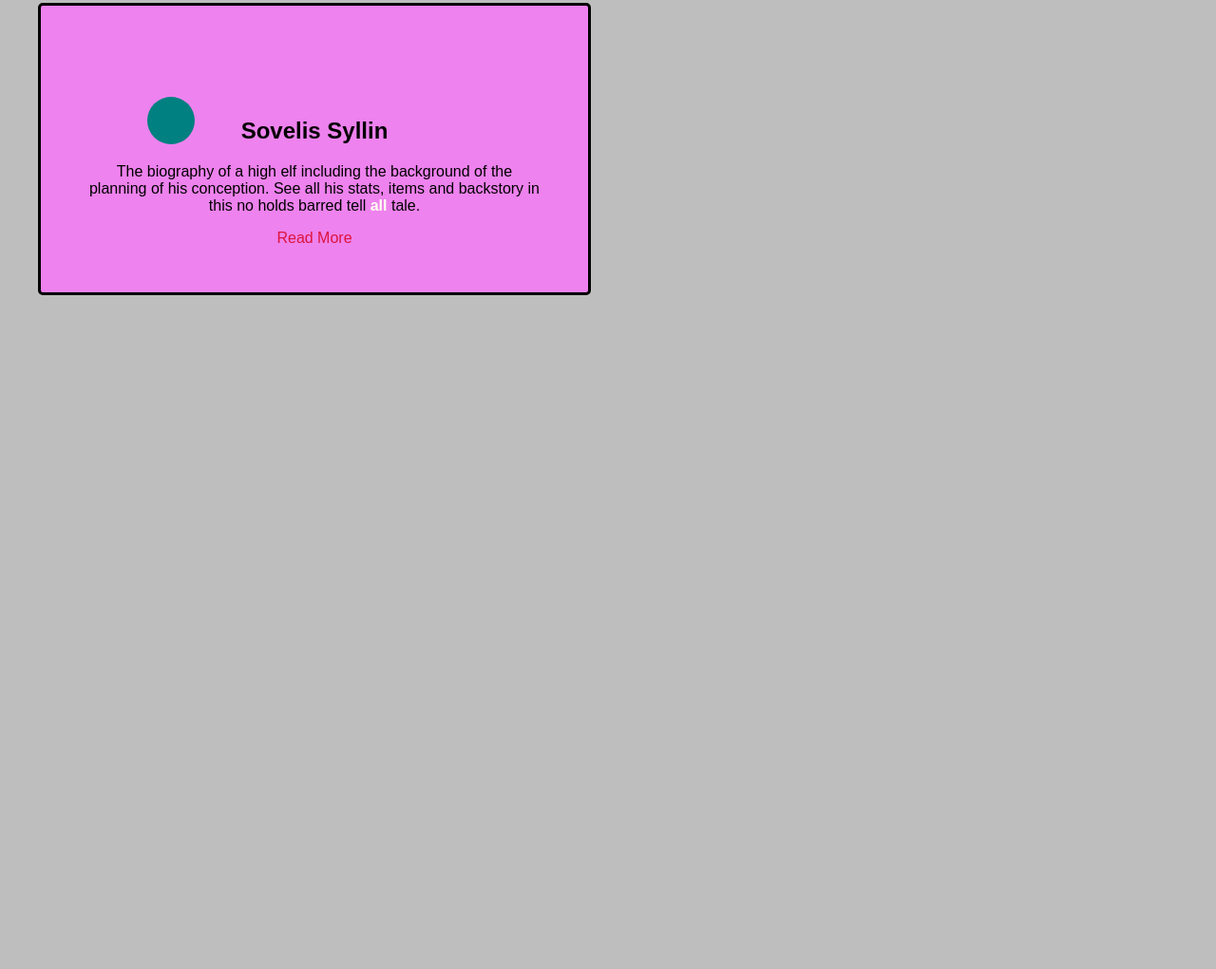
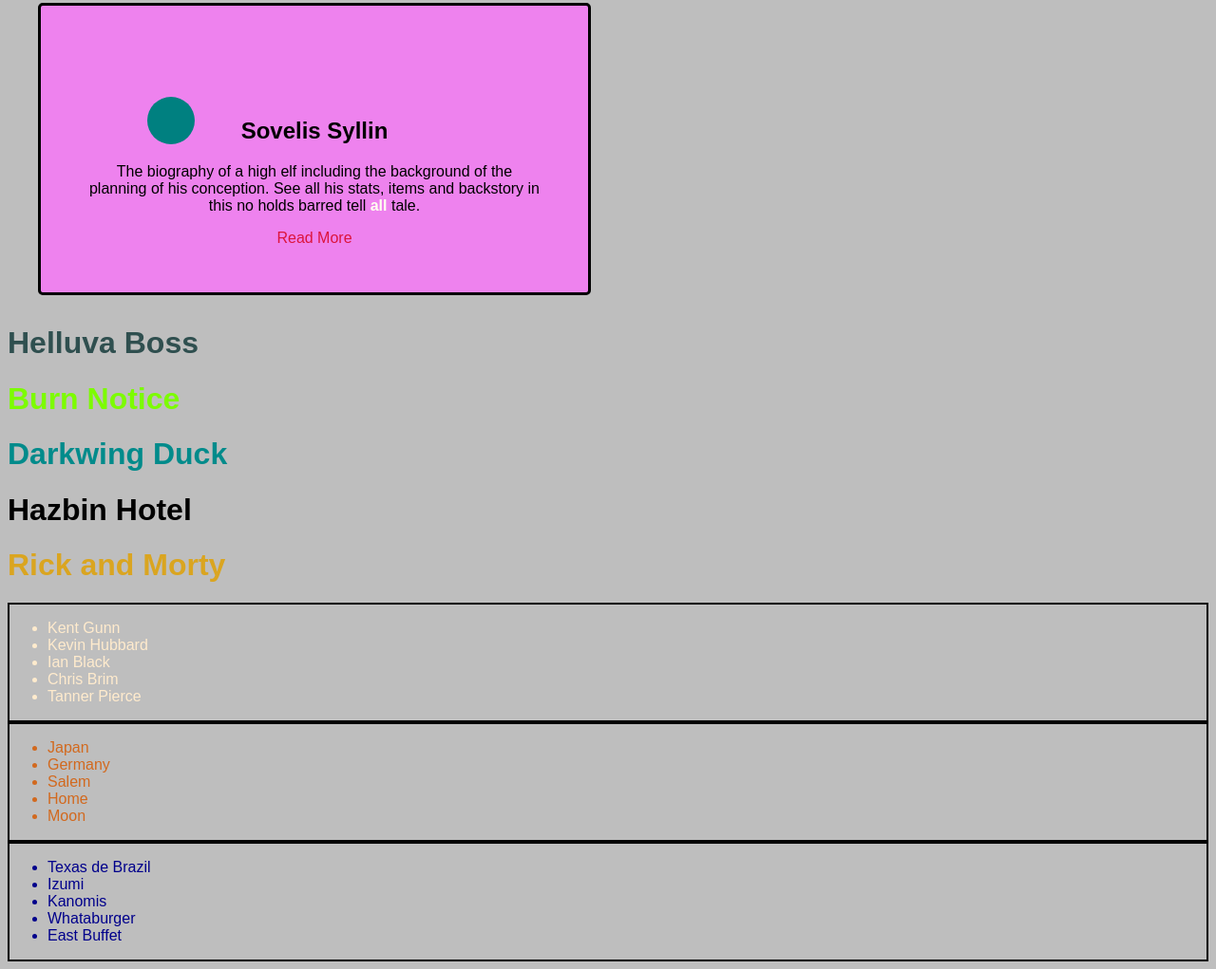
Before and after one commit to wtsockwell/Css-project, a plain HTML site: page index.html in a window 1280 px wide. Shown: the part 1102-2123 px from the top of the page at 95% size. Before the commit the page ends 1445 px from the top, so only its background shows below. Drawn offline with Linux system fonts and the light colour scheme.

Commit message:
Finally done with this stupid thing.

```diff
--- a/index.html
+++ b/index.html
@@ -43,6 +43,38 @@
                 <a href="./assets/character sheet.txt">Read More</a>
             </div>
         </div>
+        <h1 id="third" class="original">Helluva Boss</h1>
+        <h1 id="first" class="original">Burn Notice</h1>
+        <h1 id="fourth" class="original">Darkwing Duck</h1>
+        <h1 id="fifth" class="additional">Hazbin Hotel</h1>
+        <h1 id="second" class="additional">Rick and Morty</h1>
+        <div class="list">
+            <ul>
+                <li>Kent Gunn</li>
+                <li>Kevin Hubbard</li>
+                <li>Ian Black</li>
+                <li>Chris Brim</li>
+                <li>Tanner Pierce</li>
+            </ul>
+        </div>
+        <div class="list">
+            <ul class="star">
+                <li>Japan</li>
+                <li>Germany</li>
+                <li>Salem</li>
+                <li>Home</li>
+                <li>Moon</li>
+            </ul>
+        </div>
+        <div class="list">
+            <ul class="star" id="wars">
+                <li>Texas de Brazil</li>
+            <li>Izumi</li>
+            <li>Kanomis</li>
+            <li>Whataburger</li>
+            <li>East Buffet</li>
+        </ul>
+    </div>
     </div>
 </body>
 
--- a/styles.css
+++ b/styles.css
@@ -56,3 +56,39 @@ a:hover{
     top: 3rem;
     left:4rem;
 }
+h1{
+    color: royalblue;
+}
+.original{
+    color: orangered;
+}
+.additional{
+    color: lightcoral;
+}
+#first{
+    color: lawngreen;
+}
+#second{
+    color: goldenrod;
+}
+#third{
+    color: darkslategray;
+}
+#fourth{
+    color: darkcyan;
+}
+#fifth{
+    color: black;
+}
+ul{
+    color: blanchedalmond;
+}
+.star{
+    color: chocolate;
+}
+#wars{
+    color: darkblue;
+}
+.list{
+    border: 2px black solid;
+}
```
